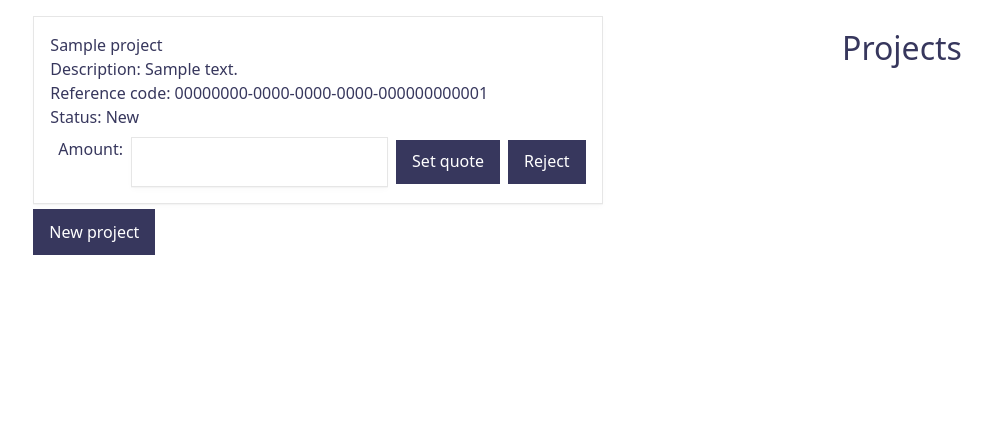
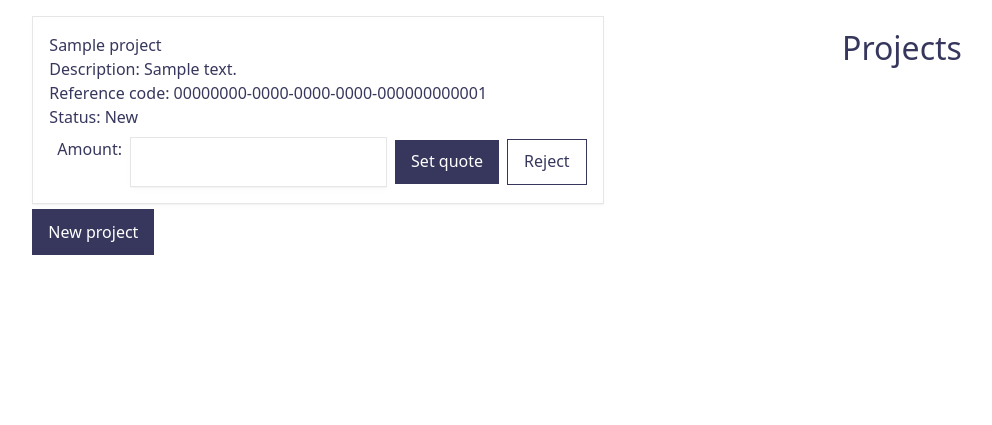
Before and after one commit to Tearnote/portfolio, a Django app: page /projects/ in a window 1280 px wide. Shown: the part 64-489 px from the top of the page, without its empty margins (176-1168 px from the left). Run offline with Django 4.2, Linux system fonts and the light colour scheme; a user stored in the database is signed in; tables that the repository leaves empty hold one stand-in row (values such as "Sample post"); some libraries are stand-ins or nearby versions.

Commit message:
Add class for a secondary (less important) button

```diff
--- a/projects/templates/projects/includes/project.html
+++ b/projects/templates/projects/includes/project.html
@@ -26,14 +26,14 @@
                     <form method="POST" action="{% url 'reject_project' %}">
                         {% csrf_token %}
                         <input type="hidden" name="projectId" value="{{ project.id }}">
-                        <input type="submit" value="Reject" onclick="confirmProjectReject(event)">
+                        <input class="secondary" type="submit" value="Reject" onclick="confirmProjectReject(event)">
                     </form>
                 {% endif %}
                 {% if project.status == project.PAYABLE or project.status == project.IN_PROGRESS %}
                     <form method="POST" action="{% url 'cancel_project' %}">
                         {% csrf_token %}
                         <input type="hidden" name="projectId" value="{{ project.id }}">
-                        <input type="submit" value="Cancel" onclick="confirmProjectCancel(event)">
+                        <input class="secondary" type="submit" value="Cancel" onclick="confirmProjectCancel(event)">
                     </form>
                 {% endif %}
                 {% if project.status == project.IN_PROGRESS %}
@@ -54,7 +54,7 @@
                     <form method="POST" action="{% url 'cancel_project' %}">
                         {% csrf_token %}
                         <input type="hidden" name="projectId" value="{{ project.id }}">
-                        <input type="submit" value="Cancel" onclick="confirmProjectCancel(event)">
+                        <input class="secondary" type="submit" value="Cancel" onclick="confirmProjectCancel(event)">
                     </form>
                 {% endif %}
                 {% if project.status == project.COMPLETED and not project.testimonial %}
--- a/static/css/style.css
+++ b/static/css/style.css
@@ -35,6 +35,14 @@ a[role="button"] {
     padding: 0.75rem 1rem;
     cursor: pointer;
     background-color: #37375d;
+}
+
+button.secondary,
+input[type="submit"].secondary,
+a[role="button"].secondary {
+    color: unset;
+    background-color: unset;
+    border: 1px solid #37375d;
 }
 
 button:focus,
```
